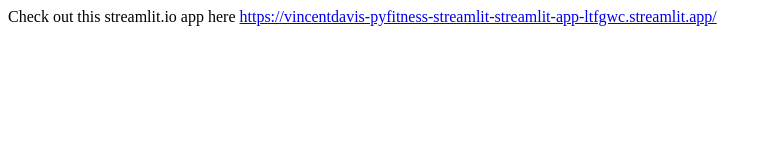
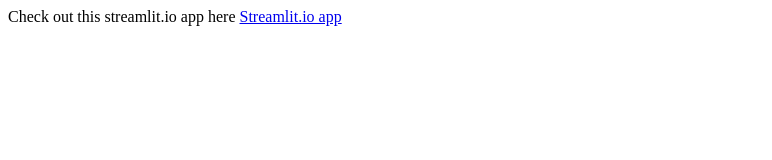
Before and after one commit to vincentdavis/pyfitness_streamlit, a plain HTML site: page index.html in a window 1280 px wide. Shown: the whole page, without its empty margins (0-772 px from the left). Drawn offline with Linux system fonts and the light colour scheme.

Commit message:
fix link

```diff
--- a/index.html
+++ b/index.html
@@ -5,6 +5,6 @@
   <title>Experiments with cycling data files</title>
 </head>
 <body>
-Check out this streamlit.io app here <a href="Streamlit.io App">https://vincentdavis-pyfitness-streamlit-streamlit-app-ltfgwc.streamlit.app/</a>
+Check out this streamlit.io app here <a href="https://vincentdavis-pyfitness-streamlit-streamlit-app-ltfgwc.streamlit.app/">Streamlit.io app</a>
 </body>
 </html>
```
